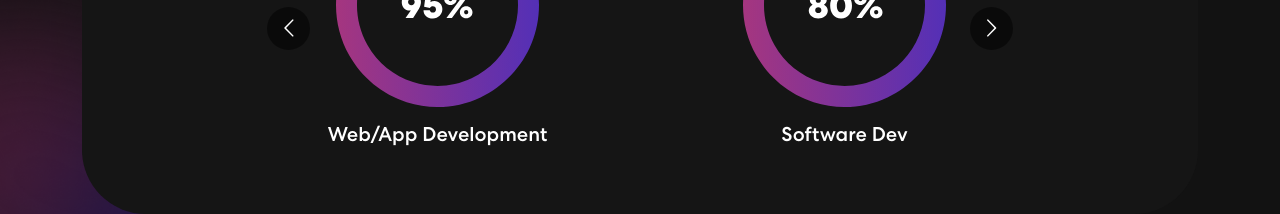
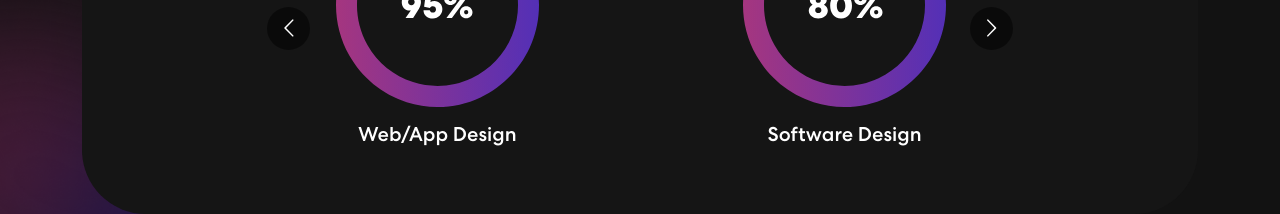
Before and after one commit to ShadowCracks/React-Project, a React (Create React App) app: page / in a window 1280 px wide. Shown: the part 1060-1274 px from the top of the page. Built offline with nearby package versions, Linux system fonts and the light colour scheme.

Commit message:
Update Skills.js

```diff
--- a/src/components/Skills.js
+++ b/src/components/Skills.js
@@ -39,11 +39,11 @@ export const Skills = () => {
                         <Carousel responsive={responsive} infinite={true} className="owl-carousel owl-theme skill-slider">
                             <div className="item">
                                 <img src={meter1} alt="Image" />
-                                <h5>Web/App Development</h5>
+                                <h5>Web/App Design</h5>
                             </div>
                             <div className="item">
                                 <img src={meter2} alt="Image" />
-                                <h5>Software Dev</h5>
+                                <h5>Software Design</h5>
                             </div>
                             <div className="item">
                                 <img src={meter3} alt="Image" />
```
